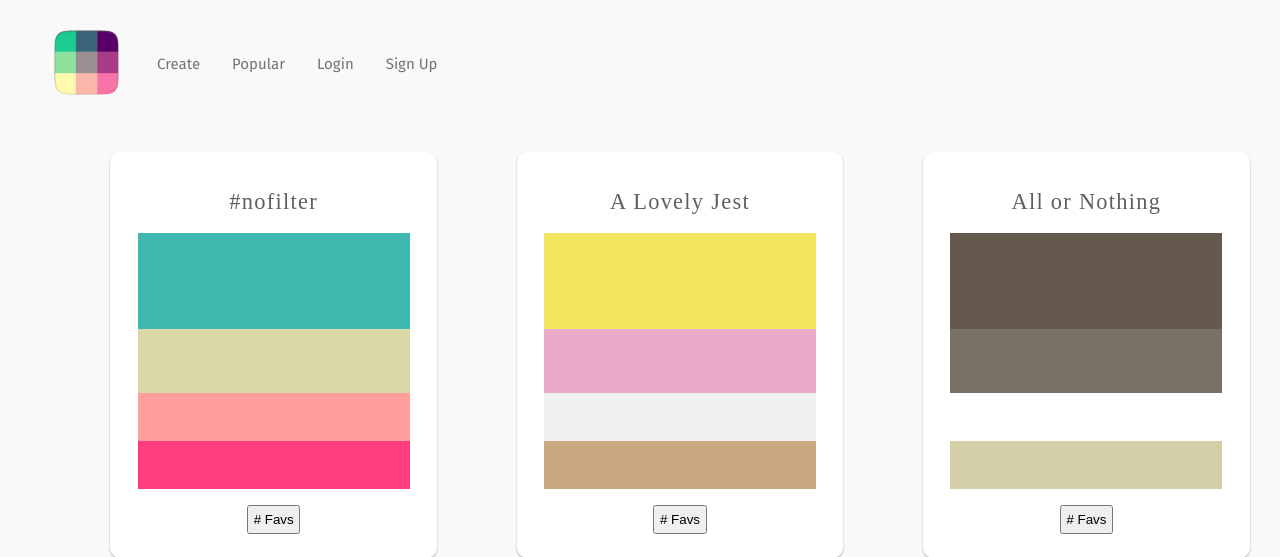
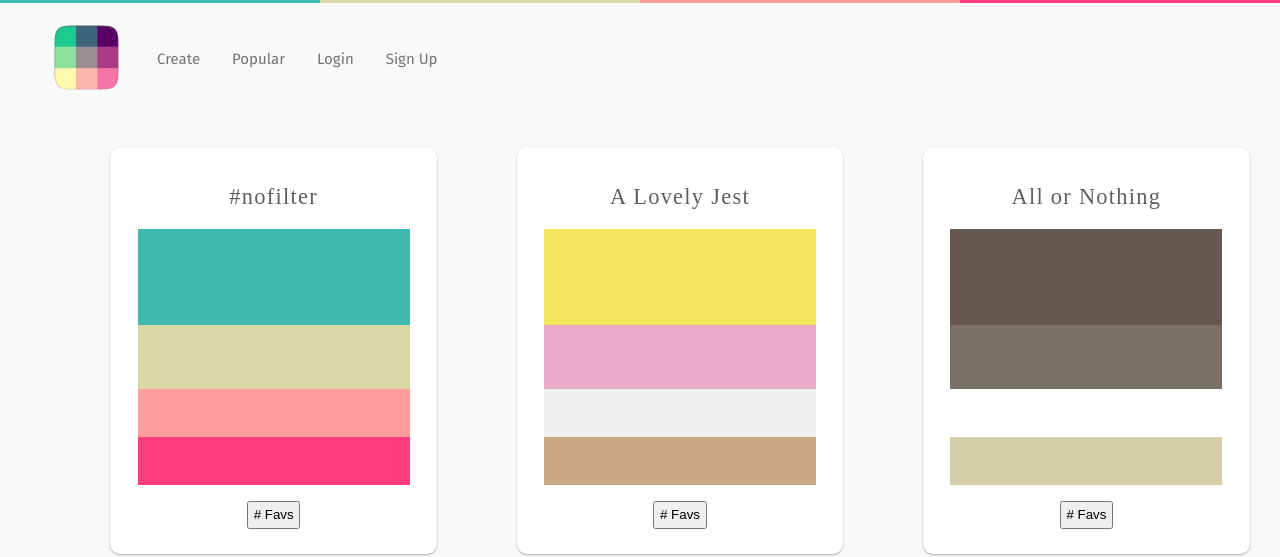
Before and after one commit to halfsail/chromatic-web, a PHP site: page / in a window 1280 px wide. Shown: the top 557 px of the page. Run offline with PHP 8.4, Linux system fonts and the light colour scheme; some libraries are stand-ins or nearby versions; some web fonts are replaced.

Commit message:
added a fancy line

```diff
--- a/css/main.css
+++ b/css/main.css
@@ -16,7 +16,7 @@ body {
 /* topbar colors
 –––––––––––––––––––––––––––––––––––––––––––––––––– */
 #top-bar {
-  height:.5rem;
+  height:.2rem;
   margin: 0;
   padding: 0;
   width: 100%;
@@ -31,7 +31,7 @@ body {
     top: 0%;
     left: 0%;
     width: 100%;
-    height: 100vh;
+    height: 100%;
     background-color: black;
     z-index:1001;
     -moz-opacity: 0.8;
@@ -57,7 +57,8 @@ body {
 }
 
 #color1, #color2, #color3, #color4{
-  height: .5rem;
+  height: 100%;
+  width: 25%;
   margin-top:0;
   padding-top: 0;
 }
@@ -90,8 +91,11 @@ body {
 .card h4 {
   text-align: center;
 }
+.palette {
+  height: 25rem;
+}
 .card .palette {
-  height:80%;
+  height:25rem;
 }
 
 .palette ul {
```
